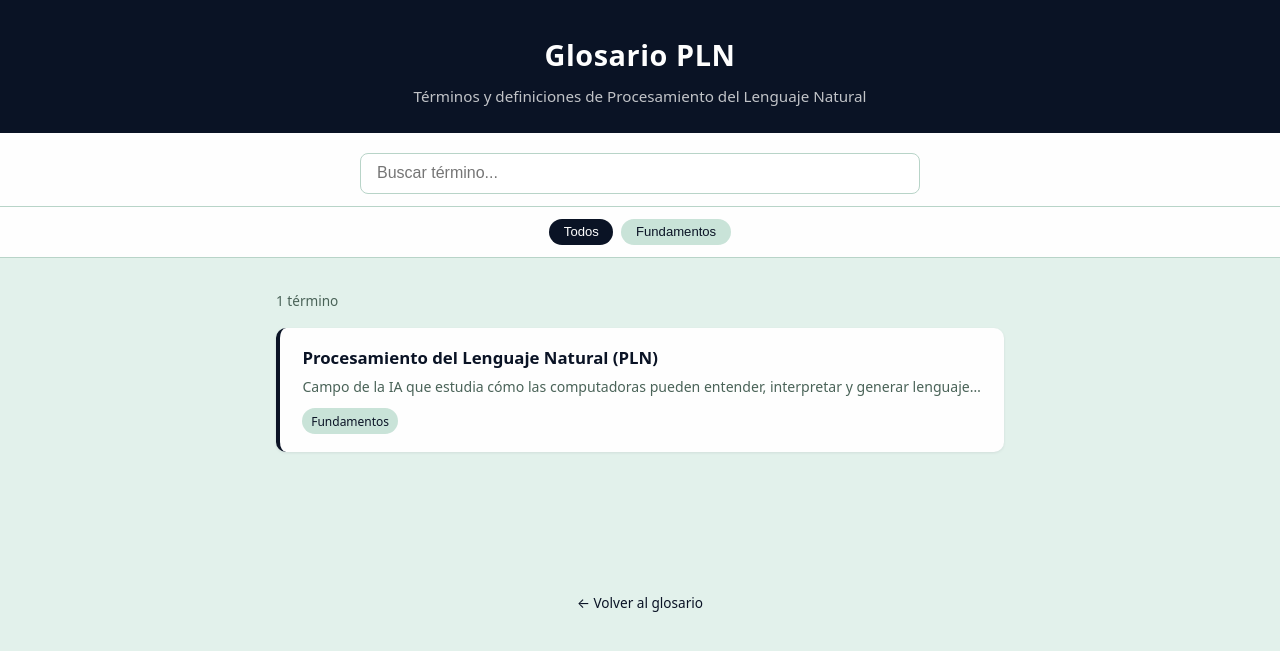
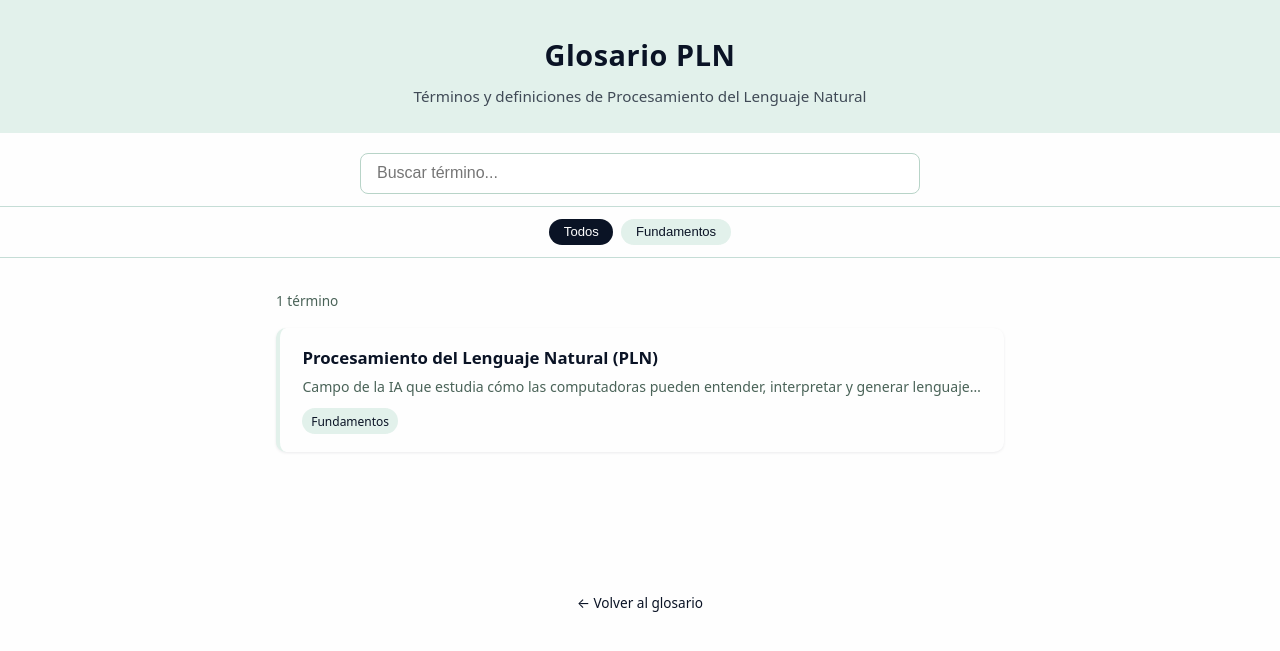
Before and after one commit to Circuigramas/glosario_pln, a Jekyll site: the page built from index.md, in a window 1280 px wide. Shown: the top 651 px of the page. Built offline with Jekyll 4.4.1, drawn with Linux system fonts in a browser that asks for light colours.

Commit message:
Fixed color palette

```diff
--- a/assets/css/main.css
+++ b/assets/css/main.css
@@ -2,20 +2,20 @@
 
 body {
   font-family: system-ui, -apple-system, sans-serif;
-  background: #e2f1eb;
+  background: #fefefe;
   color: #0a1325;
   line-height: 1.6;
 }
 
 /* ── Header ── */
 header {
-  background: #0a1325;
-  color: #fefefe;
+  background: #e2f1eb;
+  color: #0a1325;
   padding: 2rem 1rem 1.5rem;
   text-align: center;
 }
 header .site-title {
-  color: #fefefe;
+  color: #0a1325;
   text-decoration: none;
   font-size: 1.8rem;
   font-weight: 700;
@@ -42,7 +42,7 @@ footer a { color: #0a1325; text-decoration: none; }
   justify-content: center;
   padding: 1.25rem 1rem 0.75rem;
   background: #fefefe;
-  border-bottom: 1px solid #b8d4c8;
+  border-bottom: 1px solid #c5ddd6;
   position: sticky;
   top: 0;
   z-index: 10;
@@ -57,7 +57,7 @@ footer a { color: #0a1325; text-decoration: none; }
   outline: none;
   transition: border-color 0.2s;
 }
-.search-bar input:focus { border-color: #0a1325; }
+.search-bar input:focus { border-color: #e2f1eb; }
 
 /* ── Tag filter bar ── */
 .tag-filters {
@@ -67,10 +67,10 @@ footer a { color: #0a1325; text-decoration: none; }
   justify-content: center;
   padding: 0.75rem 1rem;
   background: #fefefe;
-  border-bottom: 1px solid #b8d4c8;
+  border-bottom: 1px solid #c5ddd6;
 }
 .tag-btn {
-  background: #c9e3d8;
+  background: #e2f1eb;
   color: #0a1325;
   border: 1px solid transparent;
   border-radius: 99px;
@@ -79,7 +79,7 @@ footer a { color: #0a1325; text-decoration: none; }
   cursor: pointer;
   transition: background 0.15s;
 }
-.tag-btn:hover  { background: #b3d4c8; }
+.tag-btn:hover  { background: #c5ddd6; }
 .tag-btn.active { background: #0a1325; color: #fefefe; }
 
 /* ── Term list (index) ── */
@@ -96,7 +96,7 @@ footer a { color: #0a1325; text-decoration: none; }
   padding: 1.1rem 1.4rem;
   margin-bottom: 0.75rem;
   box-shadow: 0 1px 3px rgba(10,19,37,0.08);
-  border-left: 4px solid #0a1325;
+  border-left: 4px solid #e2f1eb;
   display: block;
   text-decoration: none;
   color: inherit;
@@ -106,7 +106,7 @@ footer a { color: #0a1325; text-decoration: none; }
   box-shadow: 0 3px 10px rgba(10,19,37,0.13);
   transform: translateY(-1px);
 }
-.card h2    { font-size: 1.05rem; color: #0a1325; }
+.card h2    { font-size: 1.05rem; color: #0a1325; font-weight: 600; }
 .card .preview {
   font-size: 0.88rem;
   color: #4a6358;
@@ -119,14 +119,14 @@ footer a { color: #0a1325; text-decoration: none; }
 /* ── Tags (shared) ── */
 .tags { margin-top: 0.6rem; display: flex; flex-wrap: wrap; gap: 0.35rem; }
 .tag {
-  background: #c9e3d8;
+  background: #e2f1eb;
   color: #0a1325;
   font-size: 0.75rem;
   padding: 0.2rem 0.55rem;
   border-radius: 99px;
   text-decoration: none;
 }
-a.tag:hover { background: #b3d4c8; }
+a.tag:hover { background: #c5ddd6; }
 
 .empty { text-align: center; color: #4a6358; margin-top: 3rem; }
 
@@ -144,13 +144,13 @@ a.tag:hover { background: #b3d4c8; }
 .breadcrumb a { color: #0a1325; text-decoration: none; }
 
 .term-title   { font-size: 1.7rem; color: #0a1325; margin-bottom: 0.4rem; }
-.term-summary { font-size: 1rem; color: #4a6358; margin-bottom: 1rem; border-left: 3px solid #0a1325; padding-left: 0.75rem; }
+.term-summary { font-size: 1rem; color: #4a6358; margin-bottom: 1rem; border-left: 3px solid #e2f1eb; padding-left: 0.75rem; }
 
 .term-figure { margin: 1.5rem 0; }
 .term-figure img {
   width: 100%;
   border-radius: 8px;
-  border: 1px solid #b8d4c8;
+  border: 1px solid #c5ddd6;
 }
 
 .term-body {
@@ -164,13 +164,13 @@ a.tag:hover { background: #b3d4c8; }
 .term-body ul, .term-body ol { margin: 0.5rem 0 0.9rem 1.5rem; }
 .term-body li { margin-bottom: 0.3rem; }
 .term-body code {
-  background: #c9e3d8;
+  background: #e2f1eb;
   padding: 0.1em 0.4em;
   border-radius: 4px;
   font-size: 0.9em;
 }
 .term-body pre {
-  background: #c9e3d8;
+  background: #e2f1eb;
   padding: 1rem;
   border-radius: 8px;
   overflow-x: auto;
```
